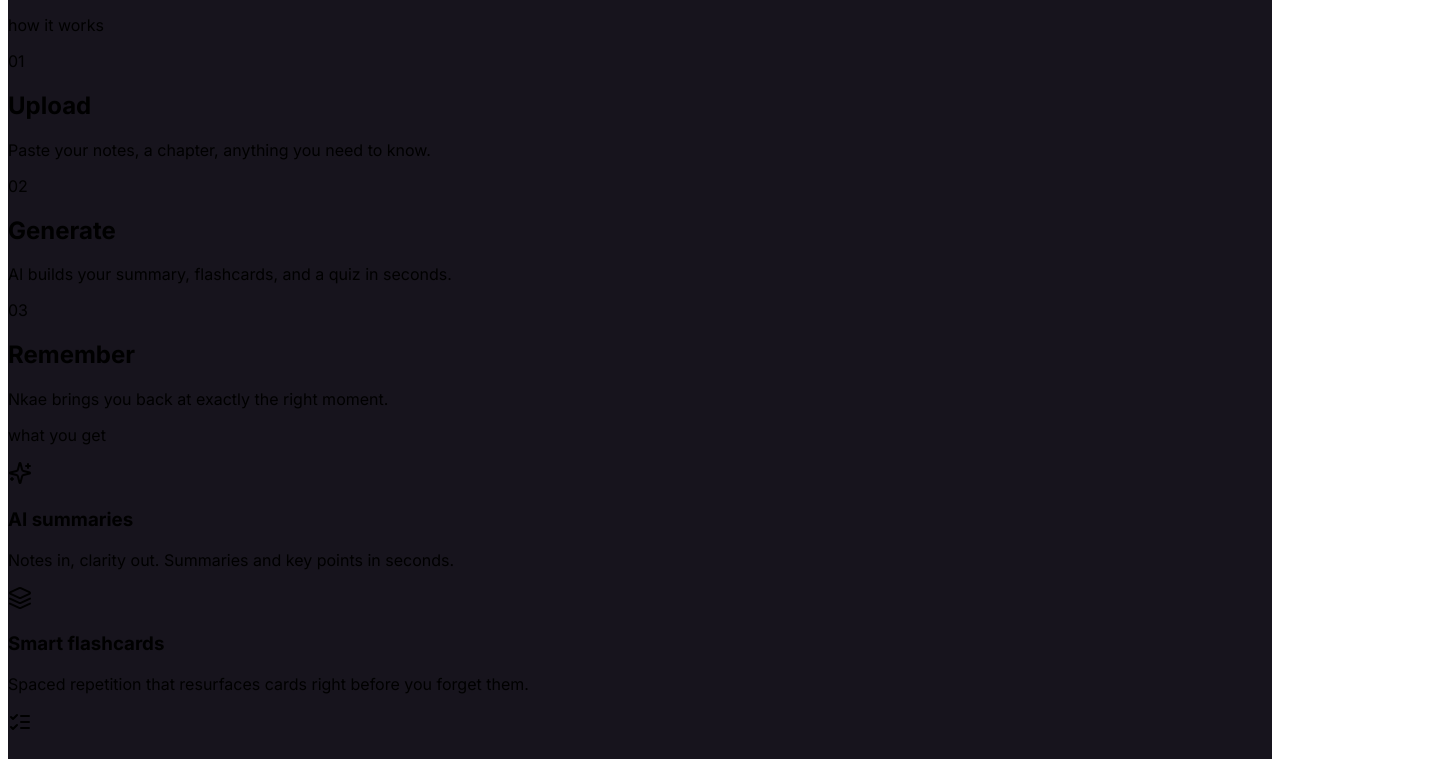
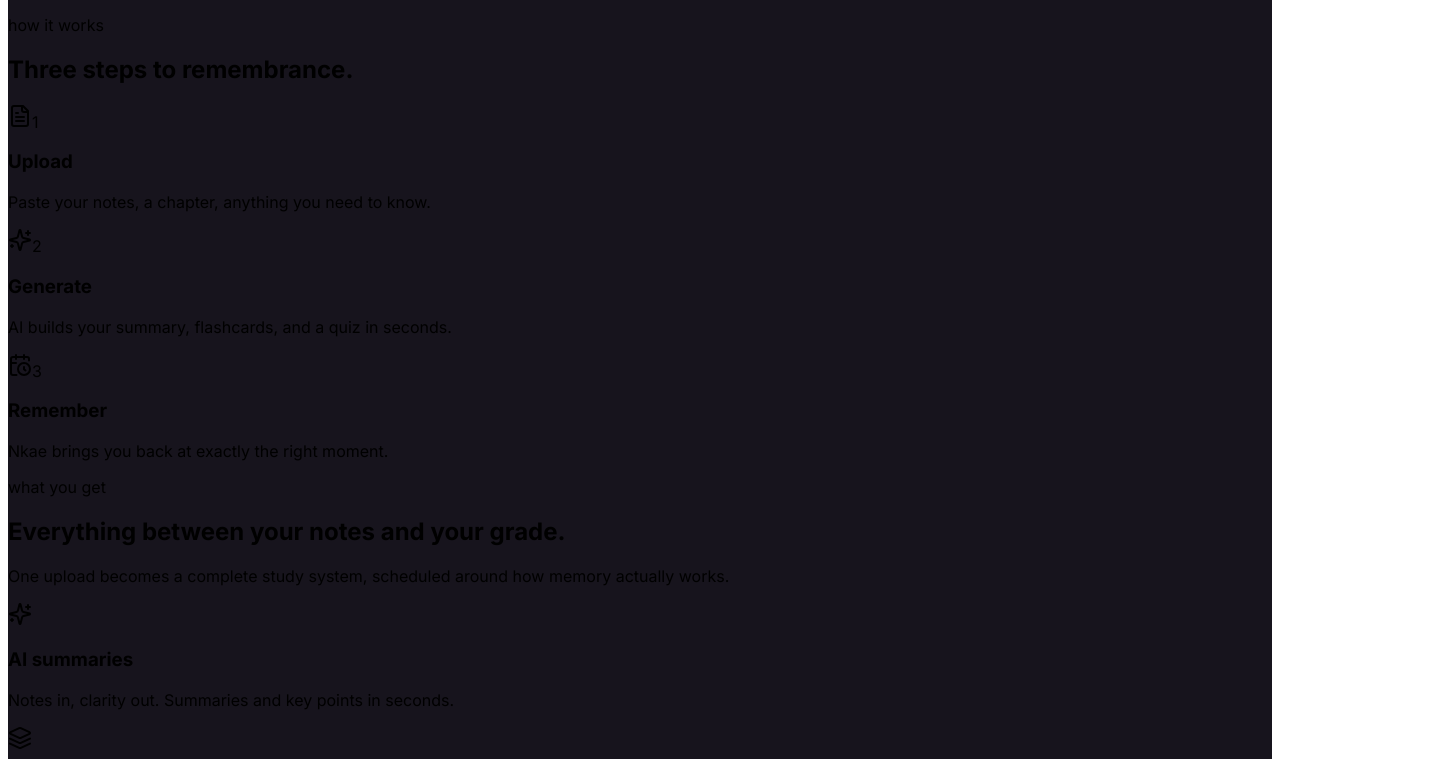
Before and after one commit to Jewettturkson/nkae, a React (Vite) app in the folder client/: page / in a window 1280 px wide. Shown: the part 1699-2458 px from the top of the page, 1442 px wide, since content can reach past the window. Built offline with nearby package versions, Linux system fonts and the light colour scheme; no server answers.

Commit message:
Landing sheets: centered how-it-works with icon tiles, warm paper features with split layout

```diff
--- a/client/src/pages/landing.tsx
+++ b/client/src/pages/landing.tsx
@@ -1,6 +1,6 @@
 import { useEffect, useState } from "react";
 import { LayoutGroup, motion, useReducedMotion } from "framer-motion";
-import { ArrowRight, Layers, ListChecks, Sparkles, Timer } from "lucide-react";
+import { ArrowRight, CalendarClock, FileText, Layers, ListChecks, Sparkles, Timer } from "lucide-react";
 import { Button } from "@/components/ui/button";
 import KaeWordmark, { AnimatedKaeMark, KaeMark } from "@/components/app/BrandMark";
 import { firebaseReady, signInWithGoogle, signInWithEmail, signUpWithEmail } from "@/lib/firebase";
@@ -14,9 +14,9 @@ const FEATURES = [
 ];
 
 const STEPS = [
-  { n: "01", title: "Upload", body: "Paste your notes, a chapter, anything you need to know." },
-  { n: "02", title: "Generate", body: "AI builds your summary, flashcards, and a quiz in seconds." },
-  { n: "03", title: "Remember", body: "Nkae brings you back at exactly the right moment." },
+  { n: "01", icon: FileText, title: "Upload", body: "Paste your notes, a chapter, anything you need to know." },
+  { n: "02", icon: Sparkles, title: "Generate", body: "AI builds your summary, flashcards, and a quiz in seconds." },
+  { n: "03", icon: CalendarClock, title: "Remember", body: "Nkae brings you back at exactly the right moment." },
 ];
 
 // Auto-flipping index card: the product demos itself.
@@ -240,7 +240,8 @@ export default function Landing() {
         {/* SHEET 2: how it works, slides over the hero (Family-style stacking) */}
         <section className="sticky top-0 z-10 flex min-h-screen flex-col justify-center rounded-t-[3rem] bg-[#1f1b28] px-6 py-24 shadow-[0_-30px_60px_rgba(0,0,0,0.45)]">
           <div aria-hidden className="breathe right-[10%] top-[16%] h-[300px] w-[300px] bg-[#5b4be0]/20" style={{ animationDelay: "-2s" }} />
-          <div className="relative mx-auto w-full max-w-5xl">
+          <div aria-hidden className="breathe bottom-[8%] left-[6%] h-[260px] w-[260px] bg-[#ffd44d]/8" style={{ animationDelay: "-5s" }} />
+          <div className="relative mx-auto w-full max-w-5xl text-center">
             <motion.p
               initial={{ opacity: 0 }}
               whileInView={{ opacity: 1 }}
@@ -249,7 +250,17 @@ export default function Landing() {
             >
               how it works
             </motion.p>
-            <div className="mt-12 grid gap-12 md:grid-cols-3">
+            <motion.h2
+              initial={{ opacity: 0, y: 24 }}
+              whileInView={{ opacity: 1, y: 0 }}
+              viewport={{ once: true }}
+              transition={{ duration: 0.7 }}
+              className="mx-auto mt-4 max-w-xl text-4xl font-extrabold tracking-tight text-white md:text-5xl"
+            >
+              Three steps to <span className="text-[#ffd44d]">remembrance</span>.
+            </motion.h2>
+            <div className="relative mt-16 grid gap-12 md:grid-cols-3 md:gap-8">
+              <div aria-hidden className="absolute left-[16%] right-[16%] top-9 hidden border-t border-dashed border-white/15 md:block" />
               {STEPS.map((step, i) => (
                 <motion.div
                   key={step.n}
@@ -257,43 +268,69 @@ export default function Landing() {
                   whileInView={{ opacity: 1, y: 0 }}
                   viewport={{ once: true, margin: "-80px" }}
                   transition={{ duration: 0.7, delay: i * 0.15, ease: [0.33, 1, 0.68, 1] }}
+                  className="relative flex flex-col items-center"
                 >
-                  <p className="text-6xl font-extrabold text-white/10">{step.n}</p>
-                  <h2 className="mt-3 text-2xl font-bold text-white">{step.title}</h2>
-                  <p className="mt-2 leading-relaxed text-neutral-400">{step.body}</p>
+                  <span className="relative z-10 flex h-[72px] w-[72px] items-center justify-center rounded-3xl border border-white/10 bg-[#2a2437] shadow-lg shadow-black/30">
+                    <step.icon className="h-7 w-7 text-[#8b7bf7]" />
+                    <span className="absolute -right-2 -top-2 flex h-7 w-7 items-center justify-center rounded-full bg-[#ffd44d] font-mono text-[11px] font-bold text-[#17141d]">
+                      {i + 1}
+                    </span>
+                  </span>
+                  <h3 className="mt-6 text-2xl font-bold text-white">{step.title}</h3>
+                  <p className="mt-2 max-w-[260px] leading-relaxed text-neutral-400">{step.body}</p>
                 </motion.div>
               ))}
             </div>
           </div>
         </section>
 
-        {/* SHEET 3: features on paper, slides over sheet 2 */}
-        <section className="sticky top-0 z-20 flex min-h-screen flex-col justify-center rounded-t-[3rem] bg-background px-6 py-24 shadow-[0_-30px_60px_rgba(0,0,0,0.35)]">
-          <div className="mx-auto w-full max-w-5xl">
+        {/* SHEET 3: features on warm paper (art-directed, theme-independent) */}
+        <section className="sticky top-0 z-20 flex min-h-screen flex-col justify-center rounded-t-[3rem] bg-[#faf8f4] px-6 py-24 shadow-[0_-30px_60px_rgba(0,0,0,0.35)]">
+          <div className="mx-auto grid w-full max-w-5xl gap-12 md:grid-cols-[1fr_1.3fr] md:gap-16">
+            <div className="md:sticky md:top-24 md:self-start">
               <motion.p
                 initial={{ opacity: 0 }}
                 whileInView={{ opacity: 1 }}
                 viewport={{ once: true }}
-              className="font-mono text-xs uppercase tracking-[0.3em] text-primary"
+                className="font-mono text-xs uppercase tracking-[0.3em] text-[#5b4be0]"
               >
                 what you get
               </motion.p>
-            <div className="mt-10 divide-y divide-border">
+              <motion.h2
+                initial={{ opacity: 0, y: 24 }}
+                whileInView={{ opacity: 1, y: 0 }}
+                viewport={{ once: true }}
+                transition={{ duration: 0.7 }}
+                className="mt-4 text-4xl font-extrabold leading-[1.08] tracking-tight text-[#1c1a24] md:text-5xl"
+              >
+                Everything between your notes and your grade.
+              </motion.h2>
+              <motion.p
+                initial={{ opacity: 0, y: 18 }}
+                whileInView={{ opacity: 1, y: 0 }}
+                viewport={{ once: true }}
+                transition={{ duration: 0.6, delay: 0.15 }}
+                className="mt-4 max-w-sm leading-relaxed text-[#5c574b]"
+              >
+                One upload becomes a complete study system, scheduled around how memory actually works.
+              </motion.p>
+            </div>
+            <div>
               {FEATURES.map((feature, i) => (
                 <motion.div
                   key={feature.title}
-                  initial={{ opacity: 0, x: -24 }}
+                  initial={{ opacity: 0, x: 24 }}
                   whileInView={{ opacity: 1, x: 0 }}
                   viewport={{ once: true, margin: "-60px" }}
                   transition={{ duration: 0.6, delay: i * 0.08 }}
-                  className="flex items-start gap-5 py-7"
+                  className="flex items-start gap-5 border-b border-[#e6e2d8] py-7 first:pt-0 last:border-b-0"
                 >
-                  <span className="flex h-11 w-11 shrink-0 items-center justify-center rounded-2xl bg-primary/10 text-primary">
+                  <span className="flex h-12 w-12 shrink-0 items-center justify-center rounded-2xl bg-[#5b4be0]/10 text-[#5b4be0]">
                     <feature.icon className="h-5 w-5" />
                   </span>
                   <div>
-                    <h3 className="text-lg font-bold text-foreground">{feature.title}</h3>
-                    <p className="mt-1 leading-relaxed text-muted-foreground">{feature.body}</p>
+                    <h3 className="text-lg font-bold text-[#1c1a24]">{feature.title}</h3>
+                    <p className="mt-1 leading-relaxed text-[#5c574b]">{feature.body}</p>
                   </div>
                 </motion.div>
               ))}
```
Lines whose indentation alone changed are shown as unchanged.
